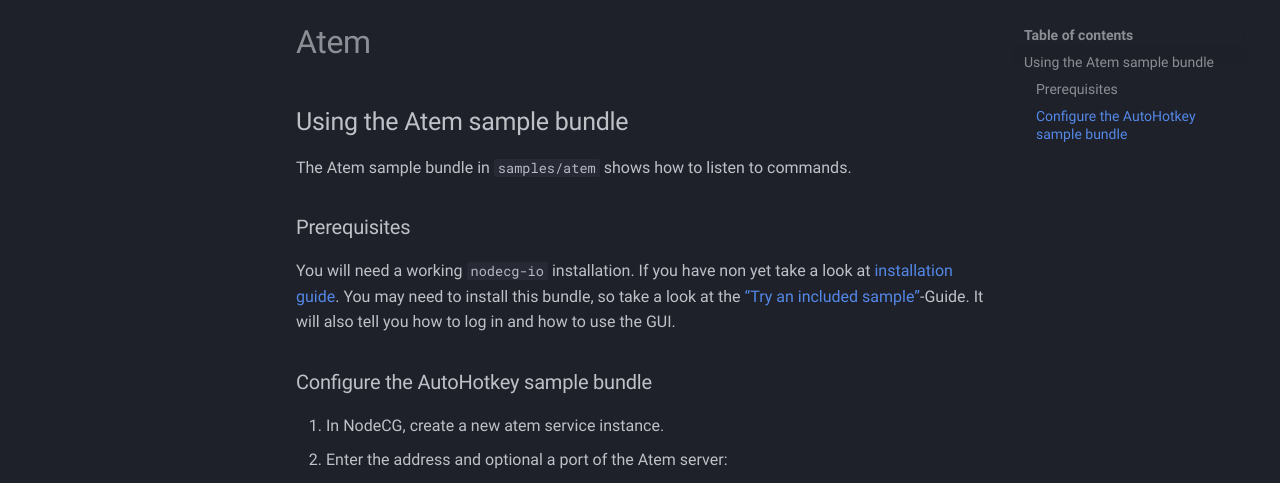
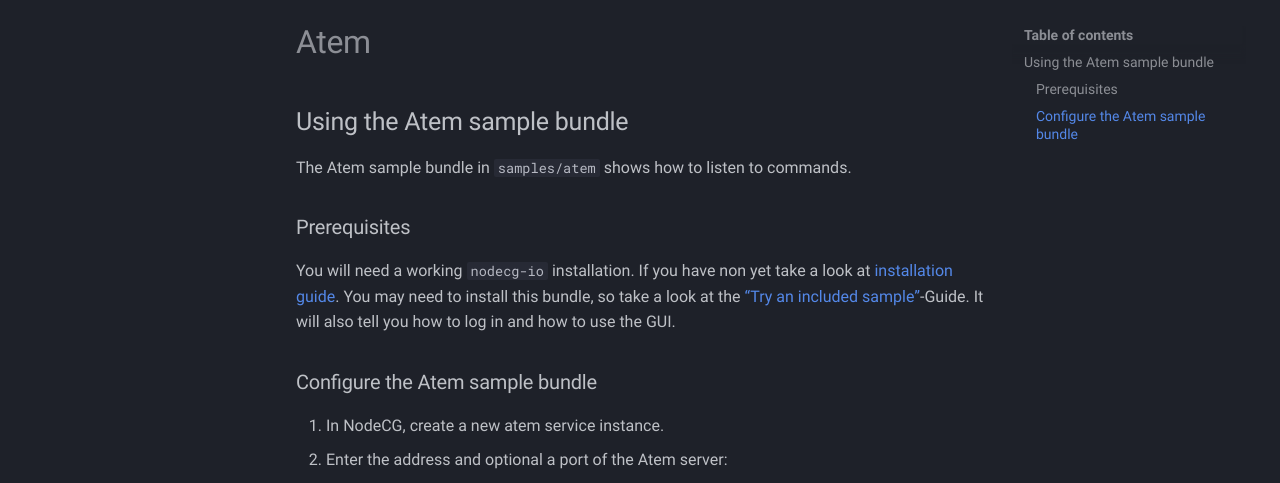
Before and after one commit to codeoverflow-org/nodecg-io-docs, an MkDocs documentation site: the page built from docs/samples/atem.md, in a window 1280 px wide and 1047 px high. Shown: the part 124-607 px from the top of the window. Built offline with MkDocs 1.6.1 and Material for MkDocs 9.7.7, drawn with Linux system fonts in a browser that asks for light colours; comment, search, counter and statistics services are not loaded; the version menu is left out.

Commit message:
Fix typo

```diff
--- a/docs/samples/atem.md
+++ b/docs/samples/atem.md
@@ -11,7 +11,7 @@
 will also tell you how to log in and how to use the GUI.
 
 
-### Configure the AutoHotkey sample bundle
+### Configure the Atem sample bundle
 
 1. In NodeCG, create a new atem service instance.
 2. Enter the address and optional a port of the Atem server:
```
